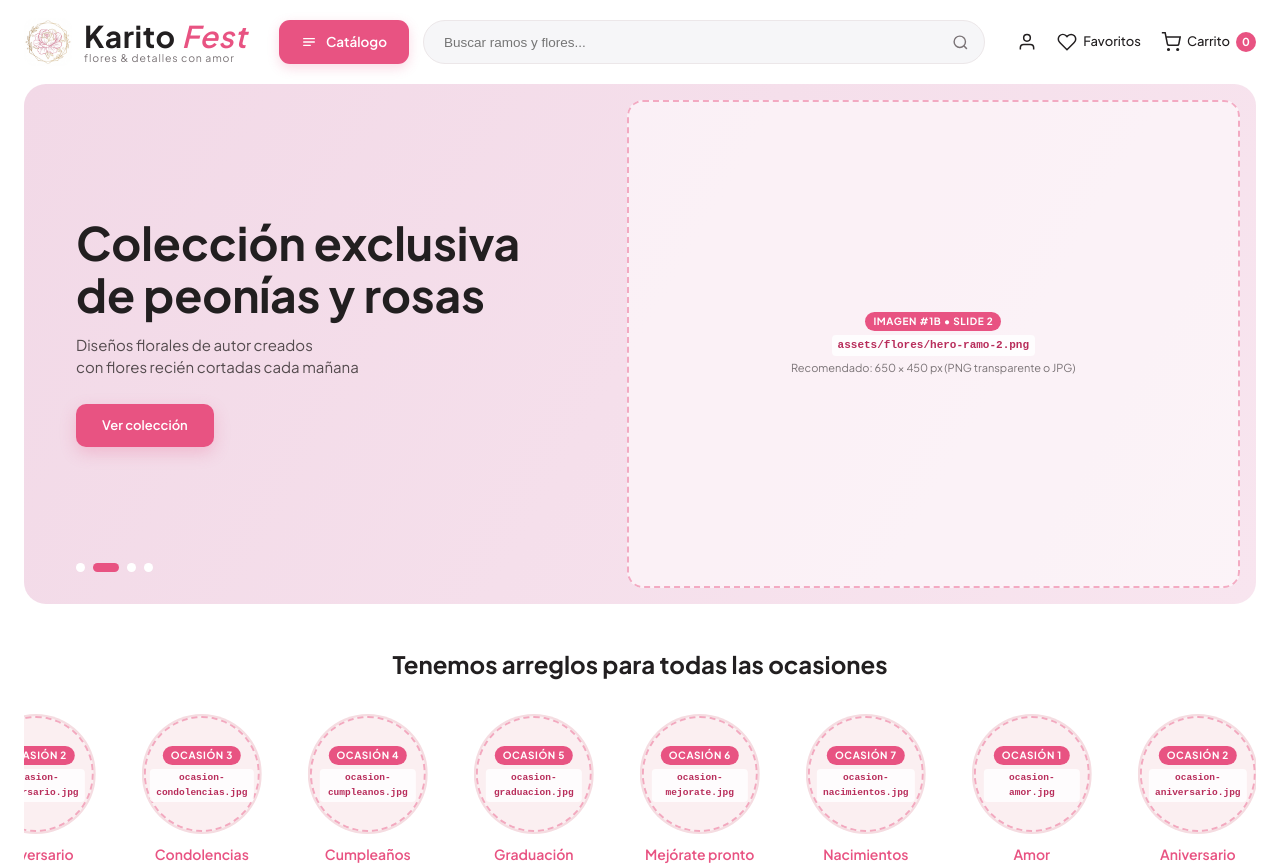
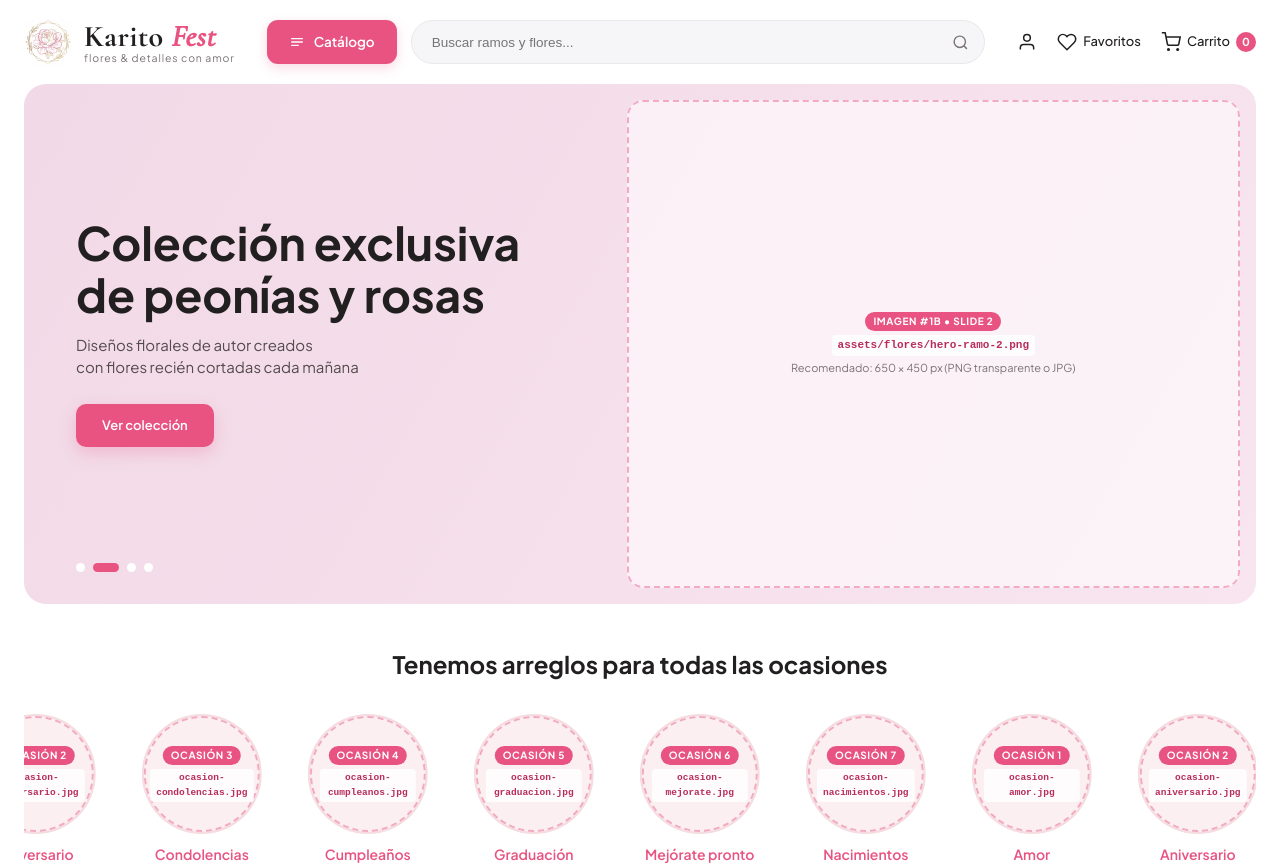
Before and after one commit to RodrigoAlonsoDc/KaritoEmpre, a plain HTML site: page flores.html in a window 1280 px wide. Shown: the top 868 px of the page. Drawn offline with nearby package versions, Linux system fonts and the light colour scheme.

Commit message:
actualizadodeletras

```diff
--- a/flores.css
+++ b/flores.css
@@ -224,7 +224,7 @@ img {
 }
 
 .fl-brand-name {
-  font-family: var(--fl-serif);
+  font-family: "Cormorant Garamond", Georgia, serif;
   font-size: 30px;
   font-weight: 700;
   letter-spacing: 0.02em;
```
